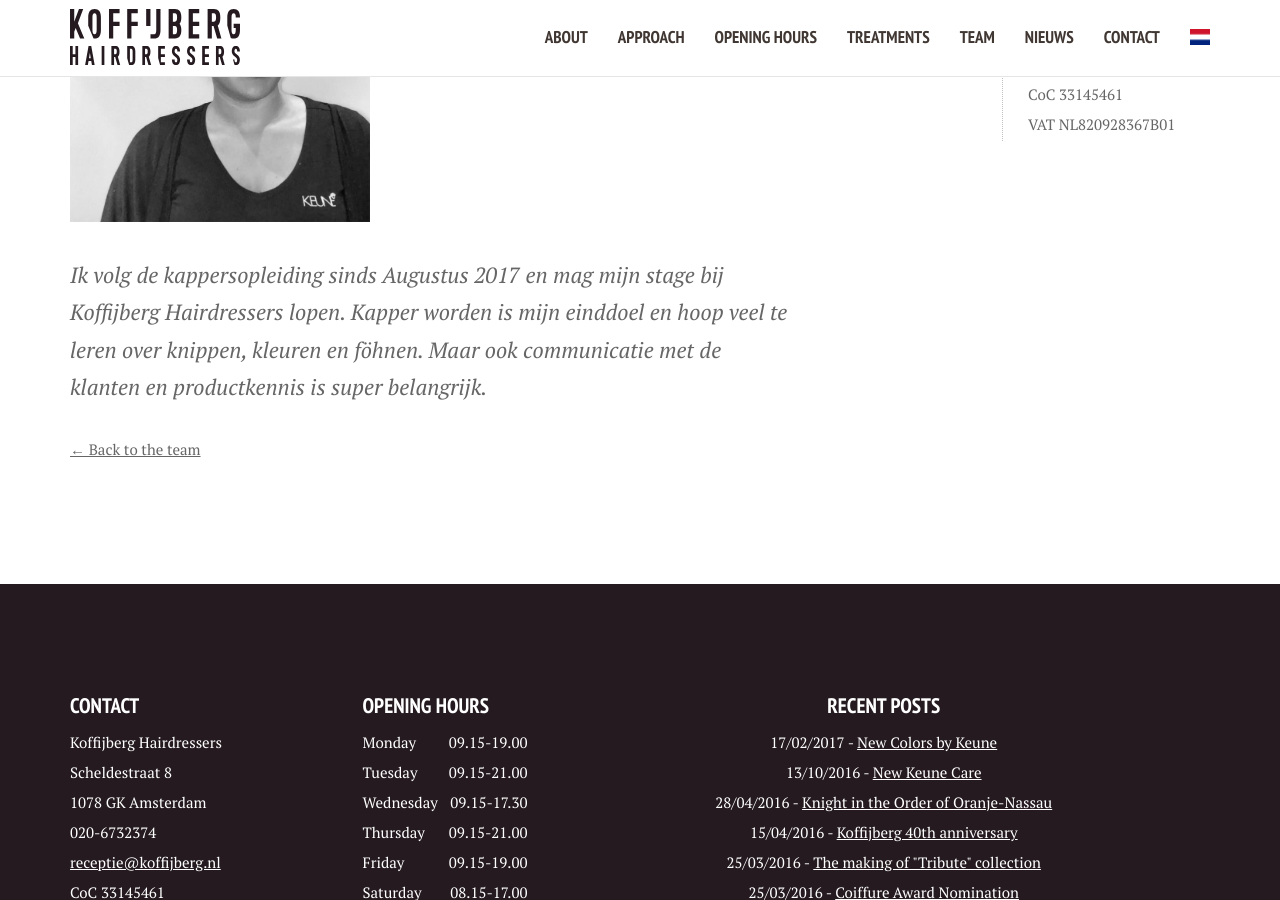
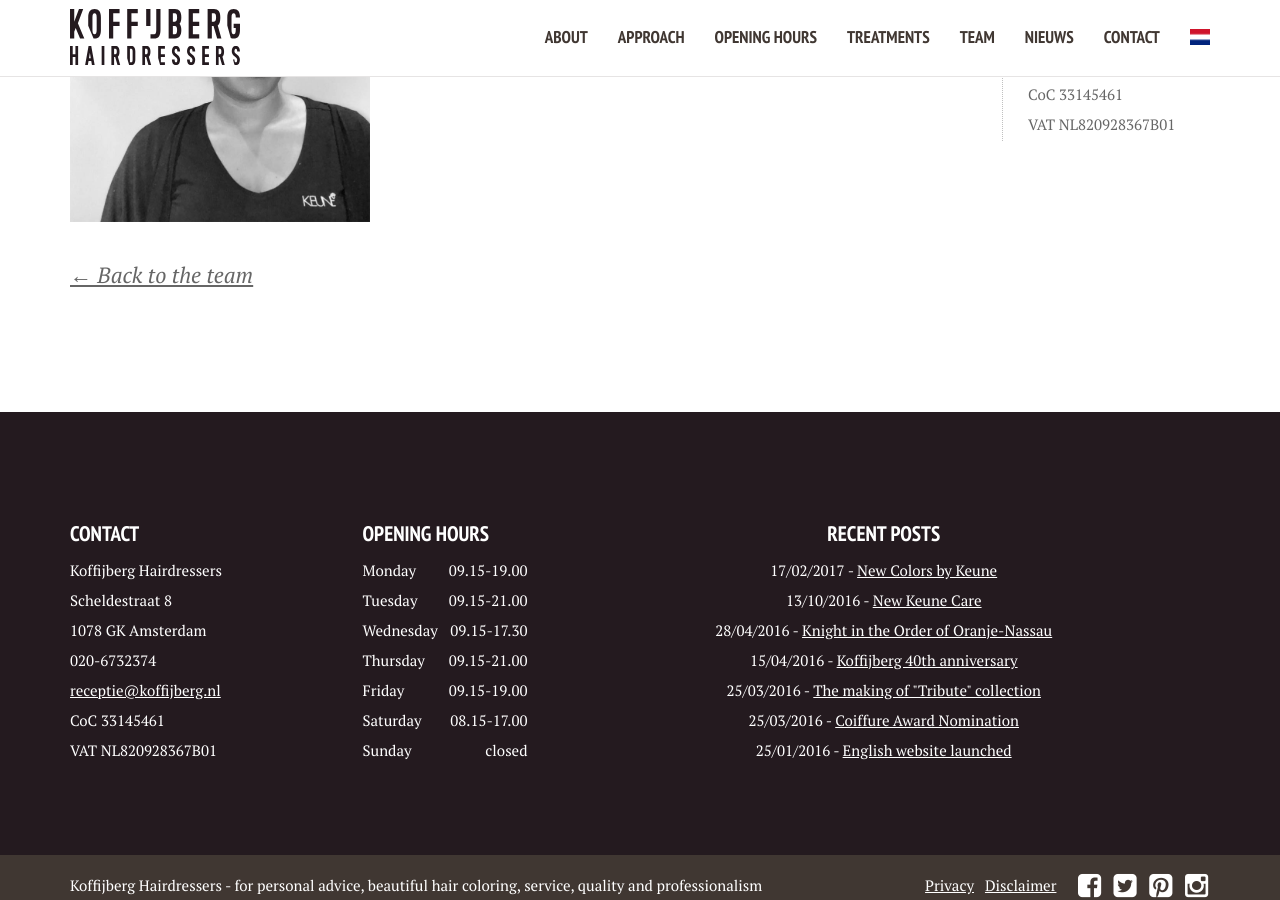
Before and after one commit to xuantiep/koffijberghairdressers, a Jekyll site: the page built from _members/jennyfer.md, in a window 1280 px wide and 900 px high, scrolled down 570 px. Built offline with Jekyll 4.4.1, drawn with Linux system fonts in a browser that asks for light colours.

Commit message:
Updated '_members/jennyfer.md' via CloudCannon

```diff
--- a/_members/jennyfer.md
+++ b/_members/jennyfer.md
@@ -5,6 +5,3 @@ image: /img/profielfotos/IMG_0360_0000s_0016_Layer 1.jpg
 functie: Junior-Stylist
 order: 22
 ---
-
-
-Ik volg de kappersopleiding sinds Augustus 2017 en mag mijn stage bij Koffijberg Hairdressers lopen. Kapper worden is mijn einddoel en hoop veel te leren over knippen, kleuren en föhnen. Maar ook communicatie met de klanten en productkennis is super belangrijk.
```
